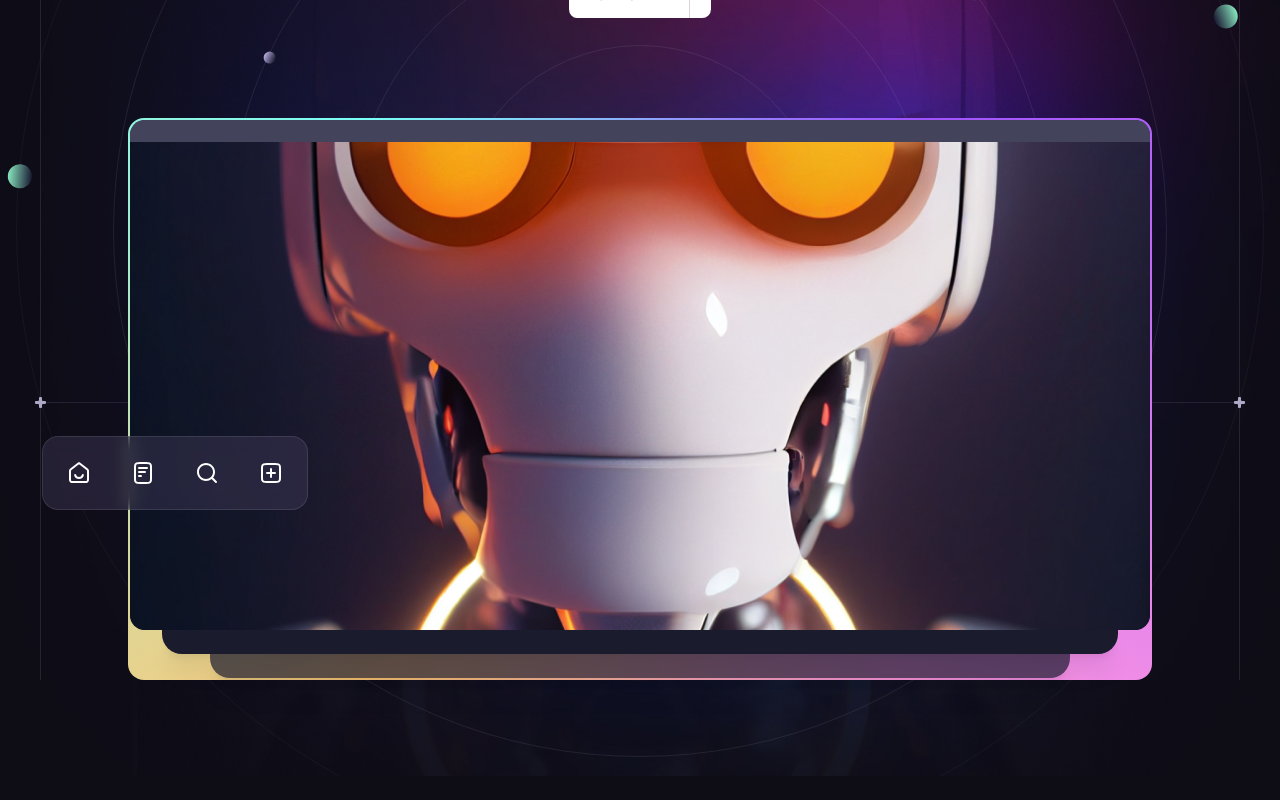
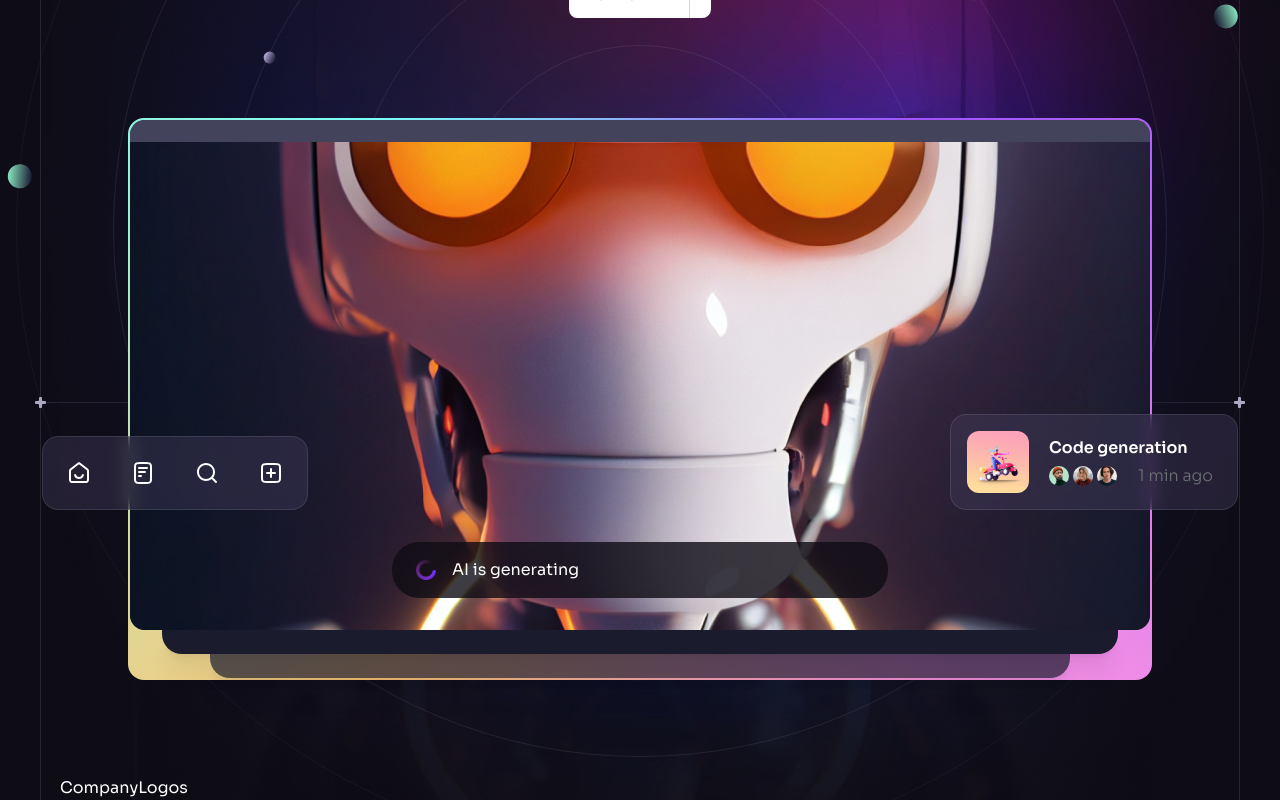
Before and after one commit to joanacastello/brainwave, a React (Vite) app: page / in a window 1280 px wide. Shown: the part 482-1282 px from the top of the page. Before the commit the page ends 1258 px from the top, so only its background shows below. Built offline with nearby package versions, Linux system fonts and the light colour scheme.

Commit message:
Implement Notification component

```diff
--- /dev/null
+++ b/src/components/CompanyLogos.jsx
@@ -0,0 +1,7 @@
+import React from "react";
+
+const CompanyLogos = ({ className }) => {
+  return <div className={className}>CompanyLogos</div>;
+};
+
+export default CompanyLogos;
--- a/src/components/Generating.jsx
+++ b/src/components/Generating.jsx
@@ -1,7 +1,16 @@
-import React from "react";
+import { loading } from "../assets";
 
-const Generating = () => {
-  return <div>Generating</div>;
+const Generating = ({ className }) => {
+  return (
+    <div
+      className={`flex items-center h-[3.5rem] px-6 bg-n-8/80 rounded-[1.7rem] ${
+        className || ""
+      } text-base`}
+    >
+      <img className="w-5 h-5 mr-4" src={loading} alt="loading" />
+      AI is generating
+    </div>
+  );
 };
 
 export default Generating;
--- a/src/components/Hero.jsx
+++ b/src/components/Hero.jsx
@@ -5,6 +5,9 @@
 import Button from "./Button";
 import { BackgroundCircles, BottomLine, Gradient } from "./design/Hero";
 import { heroIcons } from "../constants";
+import Generating from "./Generating";
+import Notification from "./Notification";
+import CompanyLogos from "./CompanyLogos";
 
 const Hero = () => {
   const parallaxRef = useRef(null);
@@ -53,6 +56,8 @@
                   alt="AI"
                 />
 
+                <Generating className="absolute left-4 right-4 bottom-5 md:left-1/2 md:right-auto md:bottom-8 md:w-[31rem] md:-translate-x-1/2" />
+
                 <ScrollParallax isAbsolutelyPositioned>
                   <ul className="hidden absolute -left-[5.5rem] bottom-[7.5rem] px-1 py-1 bg-n-9/40 backdrop-blur border border-n-1/10 rounded-2xl xl:flex">
                     {heroIcons.map((icon, index) => (
@@ -61,6 +66,13 @@
                       </li>
                     ))}
                   </ul>
+                </ScrollParallax>
+
+                <ScrollParallax isAbsolutelyPositioned>
+                  <Notification
+                    className="hidden absolute -right-[5.5rem] bottom-[7.5rem] w-[18rem] xl:flex"
+                    title="Code generation"
+                  />
                 </ScrollParallax>
               </div>
             </div>
@@ -79,6 +91,7 @@
 
           <BackgroundCircles />
         </div>
+        <CompanyLogos className="hidden relative z-10 mt-20 lg:block" />
       </div>
       <BottomLine />
     </Section>
--- /dev/null
+++ b/src/components/Notification.jsx
@@ -0,0 +1,46 @@
+import React from "react";
+import { notificationImages } from "../constants";
+import { notification1 } from "../assets";
+
+const Notification = ({ className, title }) => {
+  return (
+    <div
+      className={`${
+        className || ""
+      } flex items-center p-4 pr-6 bg-n-9/40 backdrop-blur border border-n-1/10 rounded-2xl gap-5`}
+    >
+      <img
+        src={notification1}
+        width={62}
+        height={62}
+        alt="image"
+        className="rounded-xl"
+      />
+      <div className="flex-1">
+        <h6 className="mb-1 font-semibold text-base">{title}</h6>
+
+        <div className="flex items-center justify-between">
+          <ul className="flex -m-0.5">
+            {notificationImages.map((item, index) => (
+              <li
+                key={index}
+                className="flex w-6 h-6 border-2 border-n-12 rounded-full overflow-hidden"
+              >
+                <img
+                  src={item}
+                  className="w-full"
+                  width={20}
+                  height={20}
+                  alt={item}
+                />
+              </li>
+            ))}
+          </ul>
+          <div className="body-2 text-n-13">1 min ago</div>
+        </div>
+      </div>
+    </div>
+  );
+};
+
+export default Notification;
--- a/src/components/design/Hero.jsx
+++ b/src/components/design/Hero.jsx
@@ -47,7 +47,7 @@
       <Rings />
 
       {/* Moving background colored circle balls */}
-      <MouseParallax strength={0.07} parallaxContainerRef={parallaxRef}>
+      <MouseParallax strength={0.1} parallaxContainerRef={parallaxRef}>
         <div className="absolute bottom-1/2 left-1/2 w-0.25 h-1/2 origin-bottom rotate-[46deg]">
           <div
             className={`w-2 h-2 -ml-1 -mt-36 bg-gradient-to-b from-[#DD734F] to-[#1A1A32] rounded-full transition-transform duration-500 ease-out ${
```
